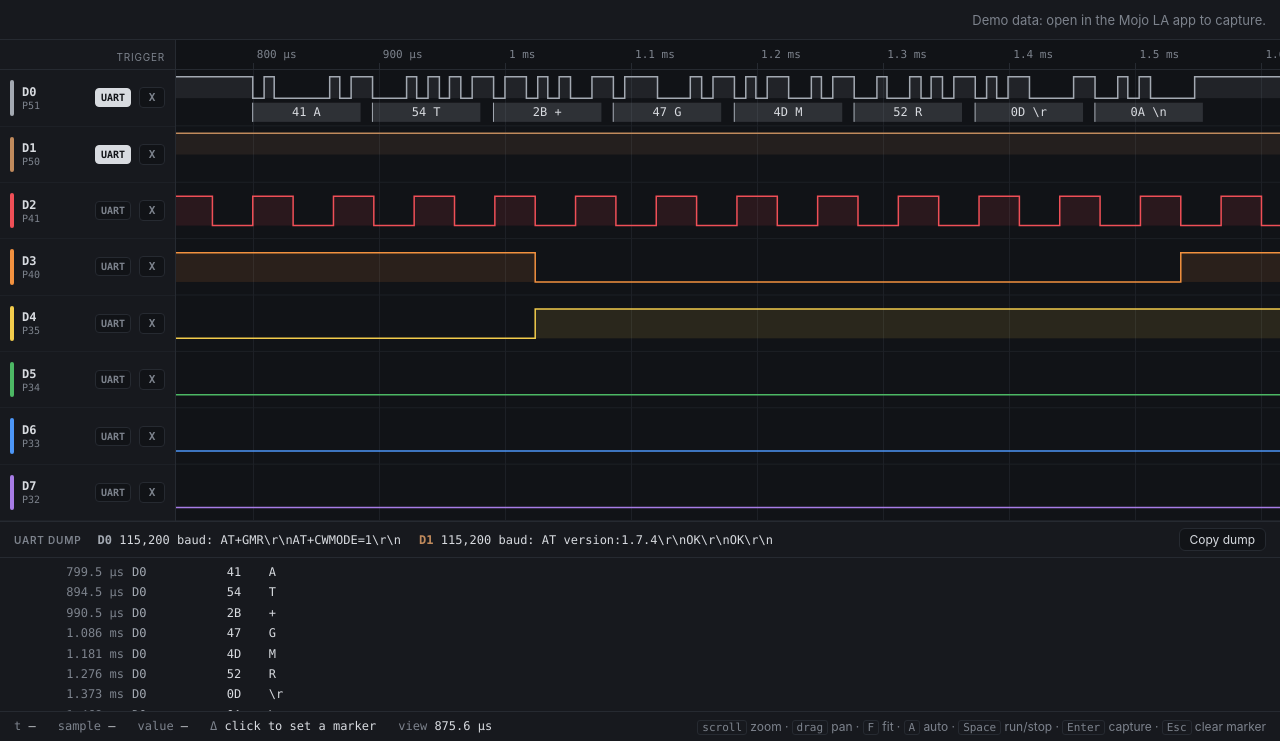
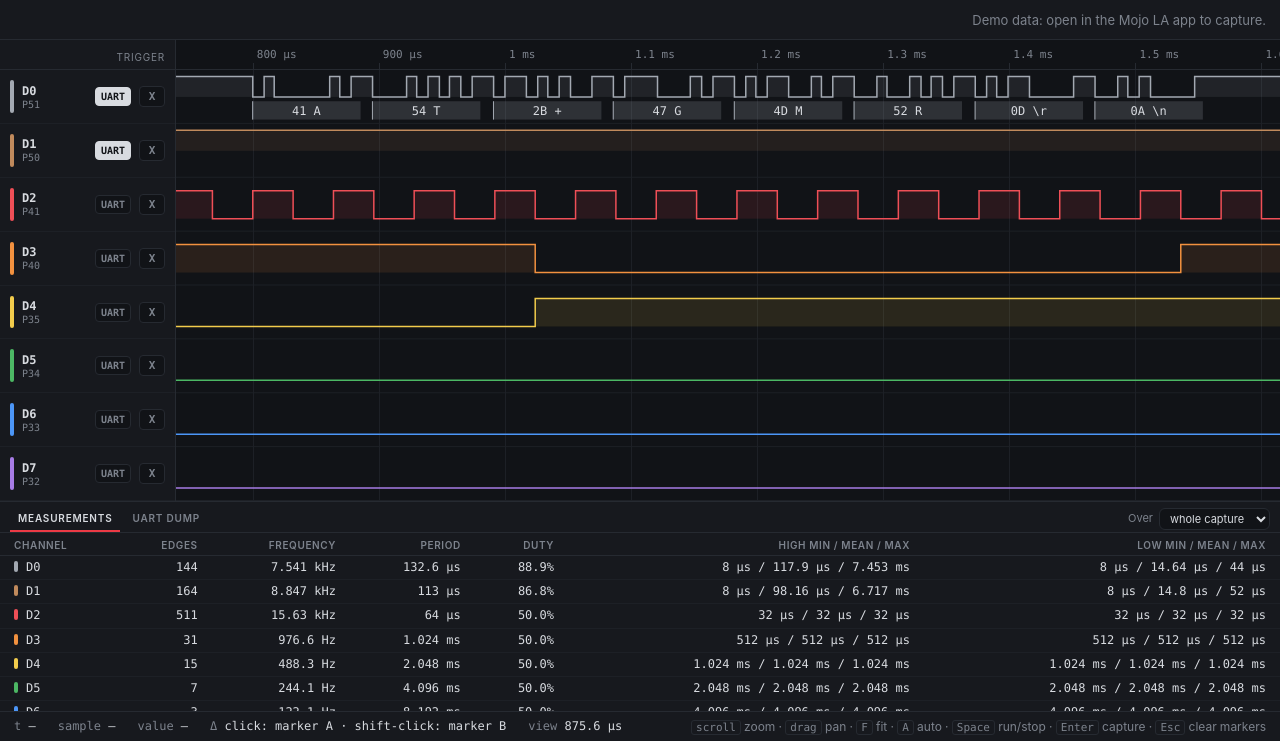
Before and after one commit to mralinp/mojo-spartan6-projects, a plain HTML site: page viewer/ui/index.html in a window 1280 px wide. Shown: the part 59-800 px from the top of the page. Drawn offline with Linux system fonts and the light colour scheme.

Commit message:
feat(viewer): measurements panel and A/B markers (#25)
* feat(viewer): per-channel measurements and edge snapping, with tests

* feat(viewer): Measurements tab, whole/visible scope and A/B markers

* docs(readme): measurements and markers; ci: run the measurement tests

```diff
--- a/viewer/ui/index.html
+++ b/viewer/ui/index.html
@@ -15,6 +15,7 @@
     color-scheme: dark;
   }
   * { box-sizing: border-box; }
+  [hidden] { display: none !important; }      /* panels set display: grid/flex, which would beat the attribute */
   html, body { height: 100%; margin: 0; }
   body { background: var(--bg); color: var(--fg); font: 13px/1.4 var(--ui); display: grid; grid-template-rows: auto 1fr auto auto; overflow: hidden; }
 
@@ -58,7 +59,22 @@
   .uart[aria-pressed="true"] { color: var(--bg); background: var(--fg); border-color: var(--fg); }
   .plot { position: relative; min-width: 0; }
 
-  #dump { border-top: 1px solid var(--line); background: var(--panel); display: grid; grid-template-rows: auto 1fr; height: 190px; min-height: 0; }
+  #panel { border-top: 1px solid var(--line); background: var(--panel); display: grid; grid-template-rows: auto 1fr; height: 210px; min-height: 0; }
+  .tabs { display: flex; align-items: center; gap: 4px; padding: 4px 10px 0; border-bottom: 1px solid var(--line); }
+  .tabs [role="tab"] { font: 600 10px var(--ui); text-transform: uppercase; letter-spacing: .08em; color: var(--dim);
+    background: none; border: 0; border-bottom: 2px solid transparent; border-radius: 0; padding: 6px 8px; }
+  .tabs [role="tab"][aria-selected="true"] { color: var(--fg); border-bottom-color: var(--accent-hi); }
+  .tabs .scope { margin-left: auto; font-size: 11px; color: var(--dim); display: flex; align-items: center; gap: 6px; }
+  .tabs .scope select { font-size: 11px; padding: 2px 6px; }
+  #dump { display: grid; grid-template-rows: auto 1fr; min-height: 0; }
+  #measure { overflow: auto; min-height: 0; }
+  #measure table { border-collapse: collapse; width: 100%; font: 12px/1.6 var(--mono); font-variant-numeric: tabular-nums; }
+  #measure th { position: sticky; top: 0; background: var(--panel); font: 600 10px var(--ui); text-transform: uppercase;
+    letter-spacing: .06em; color: var(--dim); text-align: right; padding: 6px 14px 4px; border-bottom: 1px solid var(--line); }
+  #measure td { text-align: right; padding: 2px 14px; border-bottom: 1px solid var(--grid); white-space: nowrap; }
+  #measure th:first-child, #measure td:first-child { text-align: left; }
+  #measure td.flat { color: var(--dim); text-align: left; }
+  #measure td .sw { display: inline-block; width: 4px; height: 11px; border-radius: 2px; margin-right: 8px; vertical-align: -1px; }
   #dump .bar { display: flex; align-items: center; gap: 16px; padding: 6px 14px; border-bottom: 1px solid var(--line); min-width: 0; }
   #dump h2 { font-size: 10px; text-transform: uppercase; letter-spacing: .08em; color: var(--dim); margin: 0; font-weight: 600; }
   #streams { display: flex; gap: 18px; flex: 1; min-width: 0; font: 12px var(--mono); }
@@ -107,26 +123,39 @@
   <div class="plot"><canvas id="cv"></canvas></div>
 </main>
 
-<section id="dump" hidden>
+<section id="panel" hidden>
+  <div class="tabs" role="tablist">
+    <button role="tab" id="tab-measure" aria-selected="true" aria-controls="measure">Measurements</button>
+    <button role="tab" id="tab-dump" aria-selected="false" aria-controls="dump">UART dump</button>
+    <label class="scope" id="scope-wrap">Over <select id="scope"><option value="all">whole capture</option><option value="view">visible window</option></select></label>
+  </div>
+  <div id="measure" role="tabpanel" aria-labelledby="tab-measure">
+    <table>
+      <thead><tr><th>Channel</th><th>Edges</th><th>Frequency</th><th>Period</th><th>Duty</th><th>High min / mean / max</th><th>Low min / mean / max</th></tr></thead>
+      <tbody id="mrows"></tbody>
+    </table>
+  </div>
+  <div id="dump" role="tabpanel" aria-labelledby="tab-dump" hidden>
     <div class="bar">
-    <h2>UART dump</h2>
       <div id="streams"></div>
       <span id="warn"></span>
       <button id="copy">Copy dump</button>
     </div>
     <div id="frames"></div>
+  </div>
 </section>
 
 <footer>
   <span>t <b id="r-time">–</b></span>
   <span>sample <b id="r-idx">–</b></span>
   <span>value <b id="r-val">–</b></span>
-  <span id="r-delta-wrap">Δ <b id="r-delta">click to set a marker</b></span>
+  <span id="r-delta-wrap">Δ <b id="r-delta">click: marker A · shift-click: marker B</b></span>
   <span>view <b id="r-span">–</b></span>
-  <span class="keys"><kbd>scroll</kbd> zoom · <kbd>drag</kbd> pan · <kbd>F</kbd> fit · <kbd>A</kbd> auto · <kbd>Space</kbd> run/stop · <kbd>Enter</kbd> capture · <kbd>Esc</kbd> clear marker</span>
+  <span class="keys"><kbd>scroll</kbd> zoom · <kbd>drag</kbd> pan · <kbd>F</kbd> fit · <kbd>A</kbd> auto · <kbd>Space</kbd> run/stop · <kbd>Enter</kbd> capture · <kbd>Esc</kbd> clear markers</span>
 </footer>
 
 <script src="uart.js"></script>
+<script src="measure.js"></script>
 <script>
 // Probe-lead colours, as on Saleae/sigrok harnesses: black, brown, red, orange, yellow, green, blue, violet.
 const COLORS = ['#a3a9b2', '#c08a5c', '#ef4f57', '#f2913f', '#f2cc4c', '#4cb764', '#4c96f7', '#a77ce6'];
@@ -143,7 +172,8 @@ const cv = $('cv'), ctx = cv.getContext('2d');
 
 let data = null, rate = 1e6, trigIdx = null;
 let view = { start: 0, spp: 1 };          // first visible sample, samples per CSS pixel
-let hoverX = null, marker = null;
+let hoverX = null, marker = null, markerB = null; // A: click, B: shift-click
+let edgesAll = [], edgesBy = [];          // edges on any channel / per channel, for marker snapping
 const trig = Array(8).fill('X');          // per channel: X (don't care), 0, 1
 const trigBtns = [];
 // Header pin behind each channel (see logic_analyzer/mojo.ucf), shown under its name.
@@ -156,7 +186,7 @@ let running = false;                      // live mode
 const uartOn = [true, true, false, false, false, false, false, false];
 let decoded = [];                         // per channel: {baud, frames} or null
 
-const fmtHz = f => f >= 1e6 ? f / 1e6 + ' MHz' : f >= 1e3 ? f / 1e3 + ' kHz' : f + ' Hz';
+const fmtHz = f => { const [d, u] = f >= 1e6 ? [1e6, 'MHz'] : f >= 1e3 ? [1e3, 'kHz'] : [1, 'Hz']; return +(f / d).toPrecision(4) + ' ' + u; };
 function fmtTime(s) {
   const a = Math.abs(s);
   const [d, u] = a === 0 ? [1, 's'] : a < 1e-6 ? [1e-9, 'ns'] : a < 1e-3 ? [1e-6, 'µs'] : a < 1 ? [1e-3, 'ms'] : [1, 's'];
@@ -192,7 +222,7 @@ for (let ch = 0; ch < 8; ch++) {
     const finish = keep => {
       if (done) return; done = true;
       if (keep) { names[ch] = input.value.trim(); saveNames(); }
-      input.replaceWith(nm); showName(); renderDump(); nm.focus();
+      input.replaceWith(nm); showName(); renderDump(); renderMeasure(true); nm.focus();
     };
     // preventDefault: otherwise this Enter also clicks the name button that gets focus back, reopening the editor
     input.onkeydown = e => {
@@ -303,10 +333,57 @@ async function auto() {
 
 function show(d, r, t, keepView = false) {
   data = d; rate = r; trigIdx = t;
-  if (!keepView) marker = null;
+  if (!keepView) marker = markerB = null;
+  edgesAll = []; edgesBy = [[], [], [], [], [], [], [], []];
+  for (let i = 1; i < d.length; i++) {
+    const x = d[i] ^ d[i - 1];
+    if (!x) continue;
+    edgesAll.push(i);
+    for (let ch = 0; ch < 8; ch++) if (x >> ch & 1) edgesBy[ch].push(i);
+  }
+  $('panel').hidden = false;
   decode();
+  renderMeasure(true);
   if (keepView) { clampView(); draw(); } else autoView();
 }
+
+// ---- measurements ----
+let measuredFor = '';
+function renderMeasure(force = false) {
+  if (!data) return;
+  const whole = $('scope').value === 'all';
+  const i0 = whole ? 0 : Math.max(0, Math.floor(iAt(0))), i1 = whole ? data.length : Math.min(data.length, Math.ceil(iAt(W())));
+  const key = `${i0}:${i1}`;
+  if (!force && key === measuredFor) return;     // draw() runs on every mouse move; only redo when the window changes
+  measuredFor = key;
+  const t = n => fmtTime(n / rate);
+  const tbody = $('mrows');
+  tbody.innerHTML = '';
+  for (let ch = 0; ch < 8; ch++) {
+    const m = measure(data, ch, i0, i1), tr = document.createElement('tr');
+    const cells = m.level !== null
+      ? [`<td class="flat" colspan="6">flat ${m.level ? 'high' : 'low'}</td>`]
+      : [`<td>${m.edges}</td>`,
+         `<td>${m.period ? fmtHz(rate / m.period.mean) : '–'}</td>`,
+         `<td title="${m.period ? `min ${t(m.period.min)}, max ${t(m.period.max)}, ${m.period.n} periods` : ''}">${m.period ? t(m.period.mean) : '–'}</td>`,
+         `<td>${m.duty !== null ? (m.duty * 100).toFixed(1) + '%' : '–'}</td>`,
+         `<td>${m.high ? `${t(m.high.min)} / ${t(m.high.mean)} / ${t(m.high.max)}` : '–'}</td>`,
+         `<td>${m.low ? `${t(m.low.min)} / ${t(m.low.mean)} / ${t(m.low.max)}` : '–'}</td>`];
+    tr.innerHTML = `<td><span class="sw" style="background:${COLORS[ch]}"></span><span class="n"></span></td>` + cells.join('');
+    tr.querySelector('.n').textContent = label(ch); // names are user text
+    tbody.append(tr);
+  }
+}
+function selectTab(which) {
+  for (const [tab, panel] of [['tab-measure', 'measure'], ['tab-dump', 'dump']]) {
+    const on = panel === which;
+    $(tab).setAttribute('aria-selected', on); $(panel).hidden = !on;
+  }
+  $('scope-wrap').hidden = which !== 'measure';
+}
+$('tab-measure').onclick = () => selectTab('measure');
+$('tab-dump').onclick = () => selectTab('dump');
+$('scope').onchange = () => renderMeasure(true);
 
 // ---- UART ----
 const esc = b => b === 10 ? '\\n' : b === 13 ? '\\r' : b === 9 ? '\\t' : b >= 32 && b < 127 ? String.fromCharCode(b) : '·';
@@ -326,10 +403,12 @@ function allFrames() {
 }
 
 function renderDump() {
-  const on = decoded.some(Boolean);
-  $('dump').hidden = !on;
-  if (!on) return;
   $('streams').innerHTML = '';
+  if (!decoded.some(Boolean)) {
+    $('warn').textContent = '';
+    $('frames').innerHTML = '<div class="empty">Turn on a channel\'s UART chip to decode it.</div>';
+    return;
+  }
   const slow = [];
   decoded.forEach((d, ch) => {
     if (!d) return;
@@ -500,9 +579,11 @@ function draw() {
     ctx.fillStyle = C('--accent-hi'); ctx.beginPath(); ctx.moveTo(x - 6, ruler - 10); ctx.lineTo(x + 6, ruler - 10); ctx.lineTo(x, ruler - 1); ctx.fill();
   }
   if (marker !== null) vline(xOf(marker), '#e8e8e8', [4, 3]);
+  if (markerB !== null) vline(xOf(markerB), '#f2cc4c', [4, 3]);
   if (hoverX !== null) vline(hoverX, '#ffffff55', []);
 
   readout();
+  if ($('scope').value === 'view') renderMeasure();
 }
 
 function readout() {
@@ -513,10 +594,11 @@ function readout() {
   $('r-time').textContent = fmtTime((i - t0()) / rate);
   $('r-idx').textContent = i;
   $('r-val').textContent = '0x' + v.toString(16).padStart(2, '0').toUpperCase() + '  ' + v.toString(2).padStart(8, '0');
-  if (marker !== null) {
-    const dt = Math.abs(i - marker) / rate;
-    $('r-delta').textContent = dt ? `${fmtTime(dt)}  (${fmtHz(+(1 / dt).toPrecision(4))})` : '0';
+  if (marker !== null && markerB === null) showDelta('A→cursor', i - marker);
 }
+function showDelta(what, samples) {
+  const dt = Math.abs(samples) / rate;
+  $('r-delta').textContent = `${what} ` + (dt ? `${fmtTime(dt)}  (${fmtHz(1 / dt)})` : '0');
 }
 
 // ---- interaction ----
@@ -538,7 +620,15 @@ cv.addEventListener('pointermove', e => {
   draw();
 });
 cv.addEventListener('pointerup', e => {
-  if (drag && !drag.moved && data) { marker = Math.round(iAt(e.offsetX)); }
+  if (drag && !drag.moved && data) {
+    // snap to an edge on the row clicked (any channel's, on the time ruler)
+    const ruler = parseFloat(getComputedStyle(document.documentElement).getPropertyValue('--ruler'));
+    const row = Math.floor((e.offsetY - ruler) / ((H() - ruler) / 8));
+    const at = Math.round(iAt(e.offsetX));
+    const snapped = nearestEdge(row >= 0 && row < 8 ? edgesBy[row] : edgesAll, at, 6 * view.spp) ?? at;
+    if (e.shiftKey) markerB = snapped; else marker = snapped;
+    if (marker !== null && markerB !== null) showDelta('A→B', markerB - marker);
+  }
   drag = null; cv.classList.remove('dragging'); draw();
 });
 cv.addEventListener('pointerleave', () => { hoverX = null; draw(); });
@@ -548,7 +638,7 @@ addEventListener('keydown', e => {
   else if (e.key === 'Enter' && !$('capture').disabled) capture();
   else if (e.key === ' ' && !$('run').disabled) { e.preventDefault(); run(); }
   else if ((e.key === 'a' || e.key === 'A') && !$('auto').disabled) auto();
-  else if (e.key === 'Escape') { marker = null; $('r-delta').textContent = 'click to set a marker'; draw(); }
+  else if (e.key === 'Escape') { marker = markerB = null; $('r-delta').textContent = 'click: marker A · shift-click: marker B'; draw(); }
 });
 $('capture').onclick = () => capture();
 $('run').onclick = run;
--- /dev/null
+++ b/viewer/ui/measure.js
@@ -0,0 +1,45 @@
+// Per-channel measurements over samples [i0, i1) of a capture (bit `ch` of each byte in `data`).
+// Times are in samples; divide by the sample rate for seconds. Only whole pulses count:
+// a pulse cut off by the window's ends isn't a real width.
+
+const stats = xs => xs.length
+  ? { min: Math.min(...xs), max: Math.max(...xs), mean: xs.reduce((a, b) => a + b, 0) / xs.length, n: xs.length }
+  : null;
+
+function measure(data, ch, i0 = 0, i1 = data.length) {
+  const m = 1 << ch, bit = i => (data[i] & m) ? 1 : 0;
+  i0 = Math.max(0, Math.floor(i0)); i1 = Math.min(data.length, Math.ceil(i1));
+  const rising = [], falling = [], highs = [], lows = [];
+  let last = -1, high = 0;
+  for (let i = i0; i < i1; i++) {
+    high += bit(i);
+    if (i > i0 && bit(i) !== bit(i - 1)) {
+      (bit(i) ? rising : falling).push(i);
+      if (last >= 0) (bit(i) ? lows : highs).push(i - last); // the pulse that just ended
+      last = i;
+    }
+  }
+  const n = i1 - i0;
+  const out = { edges: rising.length + falling.length, rising: rising.length, falling: falling.length,
+    level: high === n ? 1 : high === 0 ? 0 : null, high: stats(highs), low: stats(lows), period: null, duty: null };
+  // Period and duty from whole cycles: rising edge to rising edge.
+  if (rising.length >= 2) {
+    const periods = rising.slice(1).map((r, j) => r - rising[j]);
+    out.period = stats(periods);
+    let hi = 0;
+    for (let i = rising[0]; i < rising[rising.length - 1]; i++) hi += bit(i);
+    out.duty = hi / (rising[rising.length - 1] - rising[0]);
+  }
+  return out;
+}
+
+/** Index of the edge (on any channel) nearest to sample `i`, or null if none within `tol` samples. */
+function nearestEdge(edges, i, tol) {
+  let lo = 0, hi = edges.length;
+  while (lo < hi) { const mid = (lo + hi) >> 1; if (edges[mid] < i) lo = mid + 1; else hi = mid; }
+  let best = null;
+  for (const j of [lo - 1, lo]) if (j >= 0 && j < edges.length && Math.abs(edges[j] - i) <= tol && (best === null || Math.abs(edges[j] - i) < Math.abs(best - i))) best = edges[j];
+  return best;
+}
+
+if (typeof module !== 'undefined') module.exports = { measure, nearestEdge };
```
Also changed, not shown: viewer/ui/measure.test.js (added, +38 -0 lines), 2 other files. Lines whose indentation alone changed are shown as unchanged.
